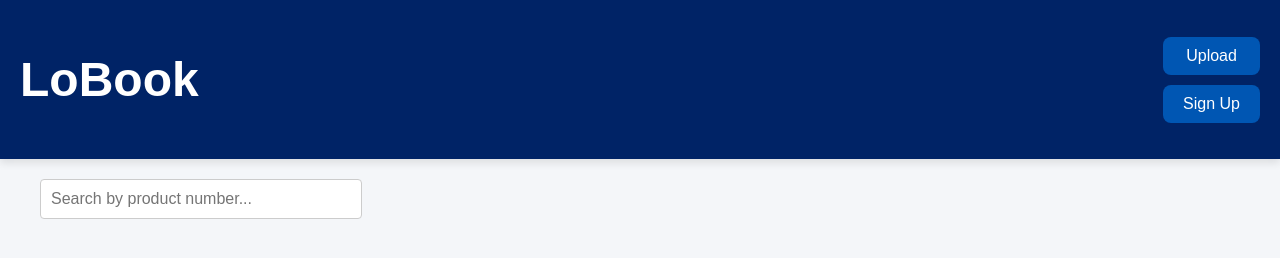
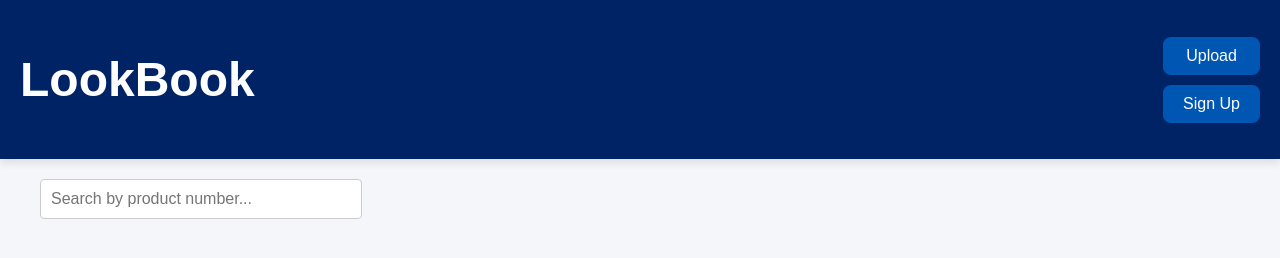
Before and after one commit to lee1136/node, a website with bundled scripts: page public/dashboard.html in a window 1280 px wide. Built offline with nearby package versions, Linux system fonts and the light colour scheme; no server answers.

Commit message:
Update dashboard.html

```diff
--- a/public/dashboard.html
+++ b/public/dashboard.html
@@ -8,7 +8,7 @@
 </head>
 <body>
     <header>
-    <h1>LoBook</h1>
+    <h1>LookBook</h1>
     <div class="header-buttons">
         <button class="upload-btn" id="upload-btn">Upload</button>
         <button class="signup-btn" id="signup-btn">Sign Up</button>
```
